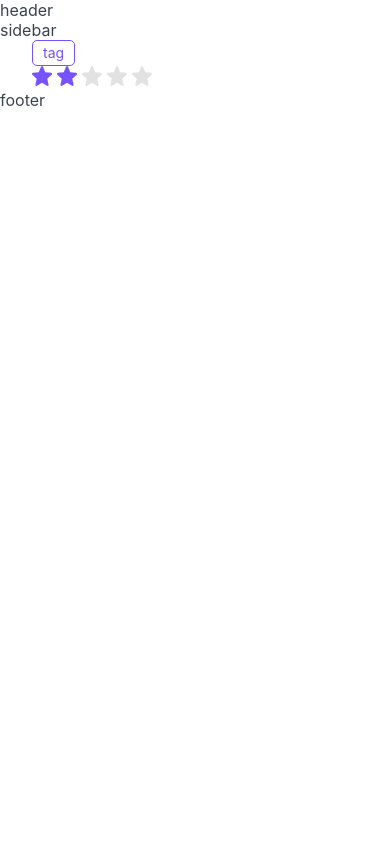
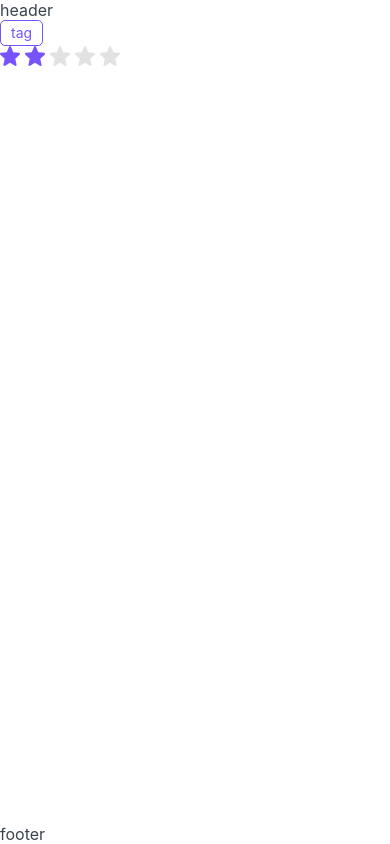
Before and after one commit to KirillNikoda/owl, a Next.js app: page / in a window 390 px wide. Built offline with nearby package versions, Linux system fonts and the light colour scheme.

Commit message:
feat: create base layout

```diff
--- a/src/modules/layout/Layout/Layout.module.css
+++ b/src/modules/layout/Layout/Layout.module.css
@@ -1,15 +1,46 @@
 .wrapper {
+	display: grid;
+	grid-template-columns: auto 230px minmax(320px, 1200px) auto;
+	grid-template-areas:
+		". header header ."
+		". sidebar body ."
+		"footer footer footer footer";
+	grid-template-rows: auto 1fr auto;
 
+	min-height: 100vh;
 }
 
 .header {
-
+	display: none;
+	grid-area: header;
 }
 
 .sidebar {
+	grid-area: sidebar;
+}
 
+.body {
+	grid-area: body;
 }
 
 .footer {
+	grid-area: footer;
+}
 
+@media (max-width: 765px) {
+	.wrapper {
+		grid-template-columns: minmax(320px, 1fr);
+		grid-template-areas:
+			"header"
+			"body"
+			"footer";
+	}
+
+	.sidebar {
+		display: none;
+	}
+
+	.header {
+		display: block;
+	}
 }
--- a/src/modules/layout/Layout/index.tsx
+++ b/src/modules/layout/Layout/index.tsx
@@ -15,7 +15,7 @@
     <div className={styles.wrapper}>
       <Header className={styles.header} />
       <Sidebar className={styles.sidebar} />
-      <div>{children}</div>
+      <div className={styles.body}>{children}</div>
       <Footer className={styles.footer} />
     </div>
   );
--- a/src/pages/index.tsx
+++ b/src/pages/index.tsx
@@ -1,11 +1,10 @@
 import { withLayout } from '@modules/layout/Layout/withLayout';
 import { Rating, Tag } from '@modules/ud-ui';
 import Head from 'next/head';
-import styles from '../../styles/Home.module.css';
 
 const Home = () => {
   return (
-    <div className={styles.container}>
+    <div>
       <Head>
         <title>Create Next App</title>
         <meta name='description' content='Generated by create next app' />
```
Also changed, not shown: .stylelintrc.json.
